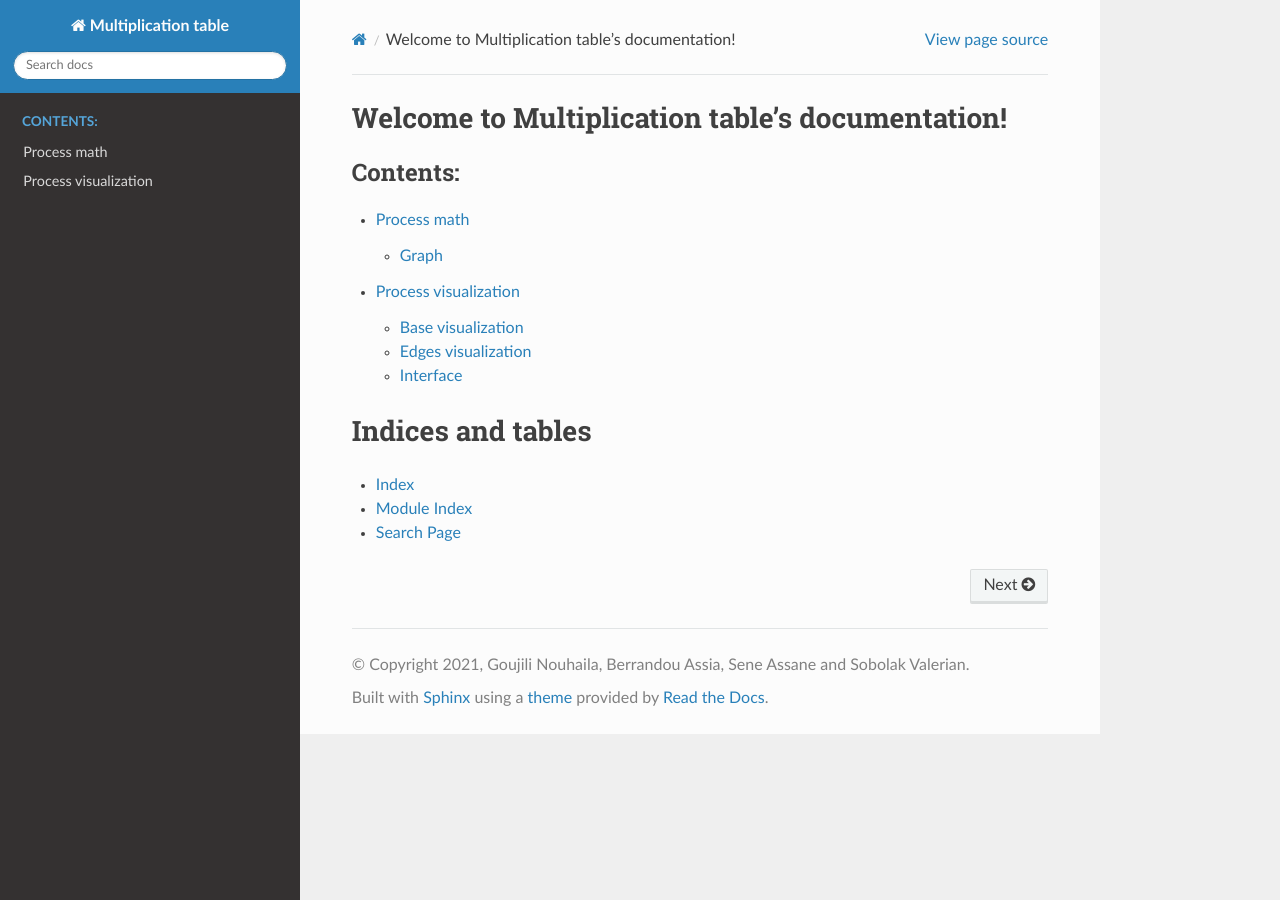
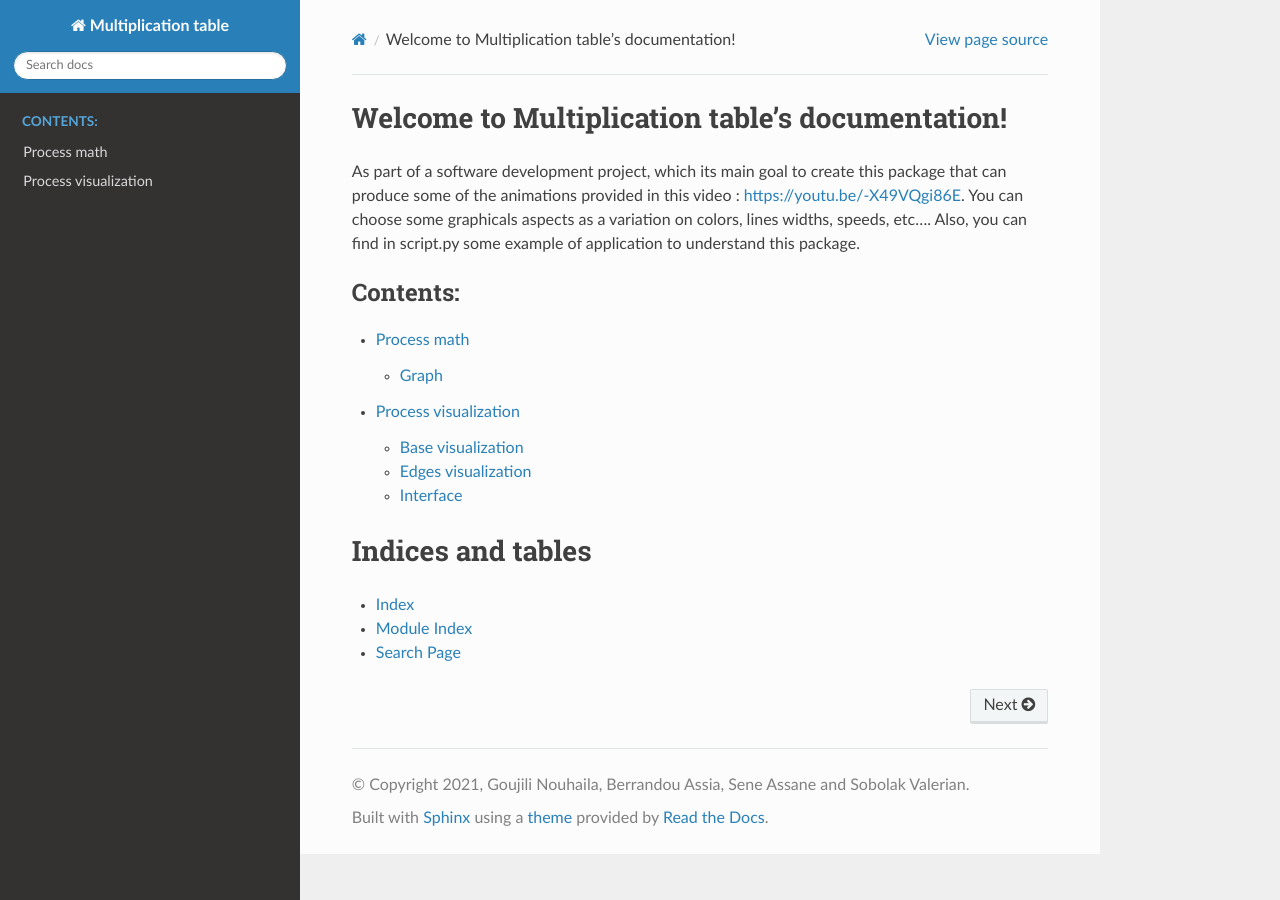
Before and after one commit to goujilinouhaila-coder/Multiplication_table, a Sphinx documentation site: the page built from doc/index.rst, in a window 1280 px wide. Built offline with Sphinx 7.4.7 and the Read the Docs theme 2.0.0, drawn with Linux system fonts in a browser that asks for light colours.

Commit message:
add description doc

```diff
--- a/doc/index.rst
+++ b/doc/index.rst
@@ -5,6 +5,13 @@
 
 Welcome to Multiplication table's documentation!
 ================================================
+
+As part of a software development project, which its main goal to create this package
+that can produce some of the animations provided in this video :
+https://youtu.be/-X49VQgi86E.
+You can choose some graphicals aspects as a variation on colors, lines widths, speeds, etc....
+Also, you can find in script.py some example of application to understand this package.
+
 
 .. toctree::
    :maxdepth: 2
```
